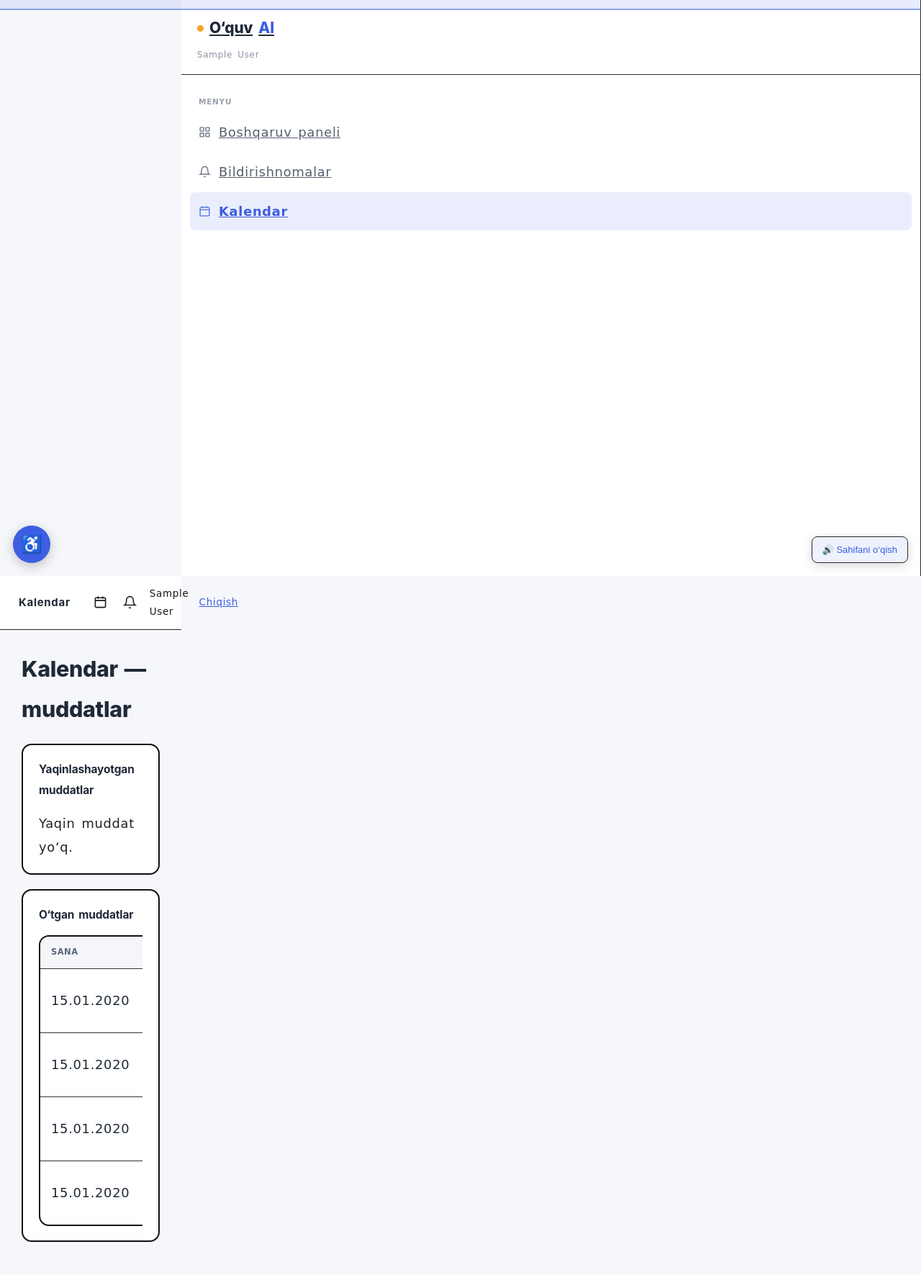
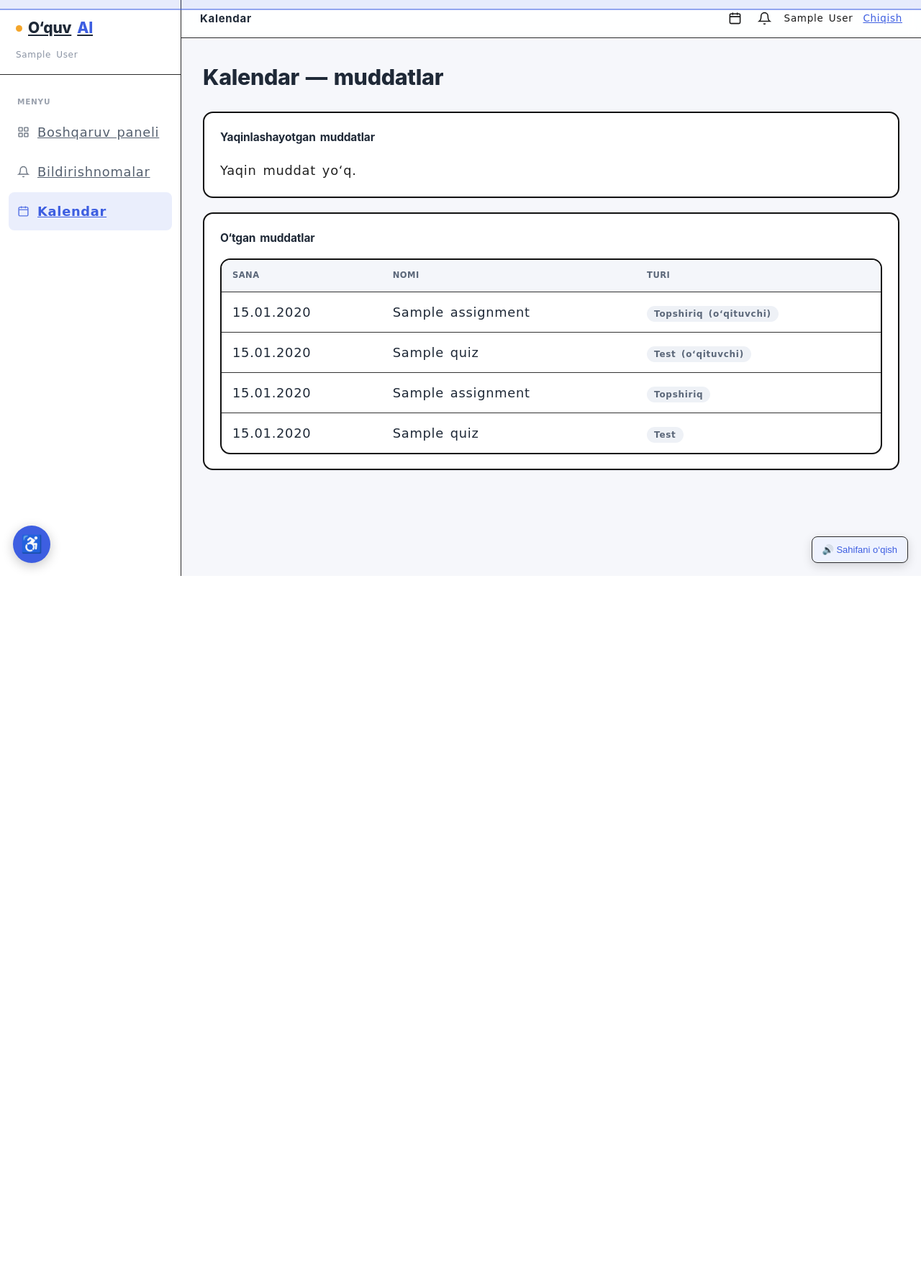
Before and after one commit to AbdullajonInomboyev/baholashAI, a Django app: page /zamdekan/kalendar/ in a window 1280 px wide. Shown: the whole page at 72% size. After the commit the page ends 800 px from the top, so only its background shows below. Run offline with Django 5.2, Linux system fonts and the light colour scheme; a user stored in the database is signed in; tables that the repository leaves empty hold one stand-in row (values such as "Sample post"); data that the repository does not hold is empty.

Commit message:
yangilanish responsivlik 2

```diff
--- a/static/css/app.css
+++ b/static/css/app.css
@@ -49,6 +49,10 @@ a:hover{text-decoration:underline}
 
 /* ============ Panel ============ */
 body.panel{display:grid;grid-template-columns:252px 1fr;min-height:100vh}
+@media (min-width:1025px){
+  body.panel>.side{grid-column:1;grid-row:1}
+  body.panel>.main-col{grid-column:2;grid-row:1}
+}
 .side{background:#fff;color:#55606f;border-right:1px solid var(--line);
   display:flex;flex-direction:column;position:sticky;top:0;height:100vh;z-index:30}
 .side .brand{color:var(--ink);font-size:21px;font-weight:800;padding:20px 22px 4px;display:flex;align-items:center;gap:8px}
@@ -67,7 +71,10 @@ body.panel{display:grid;grid-template-columns:252px 1fr;min-height:100vh}
 
 .main-col{display:flex;flex-direction:column;min-width:0}
 #nav-overlay{display:none}
+#a11y-tts{display:none}
 .table-scroll{max-width:100%;overflow-x:auto;-webkit-overflow-scrolling:touch}
+/* grid/flex bolalari kontentдан kengaymasligi uchun (jadval ichда surilsin) */
+.panel-card,.chart-row>*,.two-col>*,.split>*{min-width:0}
 .topstrip{position:sticky;top:0;z-index:20;display:flex;align-items:center;gap:14px;
   padding:12px 26px;background:rgba(255,255,255,.9);backdrop-filter:blur(8px);border-bottom:1px solid var(--line)}
 .crumbs{font-family:var(--font-head);font-weight:700;color:var(--ink);font-size:15px}
```
Also changed, not shown: templates/portal/base_panel.html (line endings or trailing spaces).
